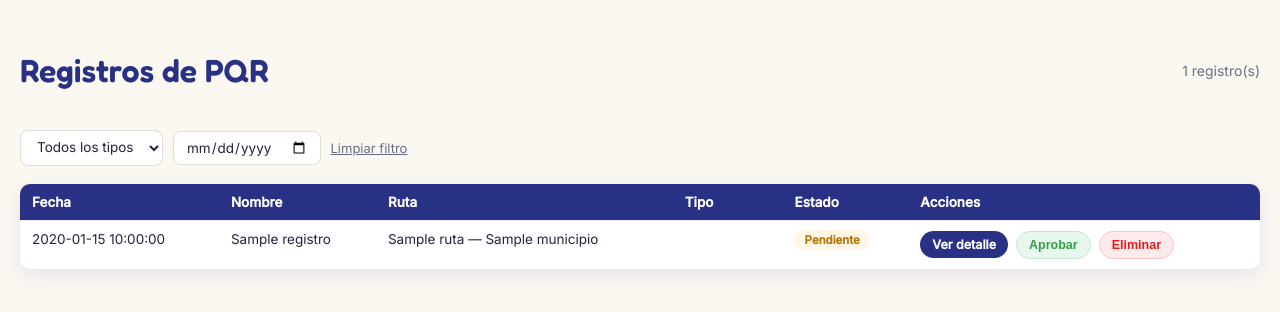
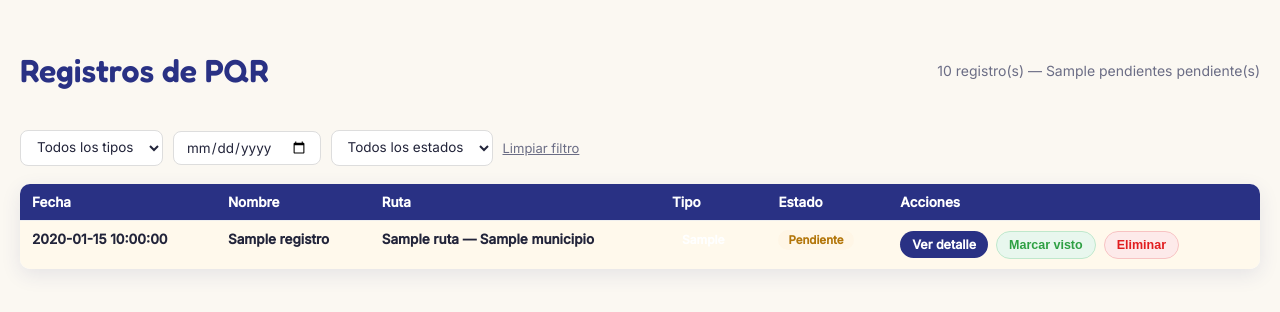
Before and after one commit to cristianpalaciopio19-prog/colombina-te-escucha, a Flask app: template templates/admin.html in a window 1280 px wide. Shown: the top 312 px of the page. Run offline with Flask 3, Linux system fonts and the light colour scheme; the template is opened without the code that fills it: most values are stand-ins (such as "Sample title", 1, 10 or a date in 2020); some libraries are stand-ins or nearby versions.

Commit message:
Diferenciar visualmente PQR pendientes vs vistos en el admin
- Filas pendientes resaltadas con fondo y negrita, vistos atenuados
- Filtro por estado (pendiente/visto) en el panel admin
- Ordenar pendientes primero
- Contador de pendientes junto al total
- Aclarar texto de botones (Marcar visto / Marcar pendiente)

```diff
--- a/app.py
+++ b/app.py
@@ -159,6 +159,7 @@
 
     tipo = request.args.get("tipo", "")
     fecha = request.args.get("fecha", "")
+    estado = request.args.get("estado", "")
 
     condiciones = []
     valores = []
@@ -168,24 +169,35 @@
     if fecha:
         condiciones.append("fecha LIKE %s")
         valores.append(f"{fecha}%")
+    if estado == "pendiente":
+        condiciones.append("aprobado = FALSE")
+    elif estado == "visto":
+        condiciones.append("aprobado = TRUE")
 
     query = "SELECT * FROM pqr"
     if condiciones:
         query += " WHERE " + " AND ".join(condiciones)
-    query += " ORDER BY id DESC"
+    query += " ORDER BY aprobado ASC, id DESC"
 
     db = get_db()
     cur = db.cursor()
     cur.execute(query, tuple(valores))
     registros = cur.fetchall()
     cur.close()
+
+    total = len(registros)
+    pendientes = sum(1 for r in registros if not r["aprobado"])
+
     return render_template(
         "admin.html",
         registros=registros,
         clave=clave,
         filtro_tipo=tipo,
         filtro_fecha=fecha,
+        filtro_estado=estado,
         tipos_pqr_filtro=[t for t in TIPOS_PQR if t != "Queja"],
+        total=total,
+        pendientes=pendientes,
     )
 
 
--- a/templates/admin.html
+++ b/templates/admin.html
@@ -12,6 +12,10 @@
   th, td { padding: 10px 12px; text-align: left; font-size: 13.5px; border-bottom: 1px solid #eee; vertical-align: top; }
   th { background: #293184; color: #fff; font-weight: 600; }
   tr:last-child td { border-bottom: none; }
+  tr.fila-pendiente { background: #fff9ec; font-weight: 600; }
+  tr.fila-pendiente td { color: #22243a; }
+  tr.fila-visto { opacity: 0.6; }
+  tr.fila-visto:hover { opacity: 1; }
   .tag { padding: 3px 10px; border-radius: 999px; font-size: 12px; font-weight: 600; color: #fff; }
   .tag-Petición { background: #4a5cc9; }
   .tag-Queja { background: #e11d1f; }
@@ -60,7 +64,7 @@
 <body>
   <div class="top">
     <h1>Registros de PQR</h1>
-    <span class="count">{{ registros|length }} registro(s)</span>
+    <span class="count">{{ total }} registro(s) — {{ pendientes }} pendiente(s)</span>
   </div>
 
   <form class="filtros" method="GET">
@@ -72,7 +76,12 @@
       {% endfor %}
     </select>
     <input type="date" name="fecha" value="{{ filtro_fecha }}" onchange="this.form.submit()">
-    {% if filtro_tipo or filtro_fecha %}
+    <select name="estado" onchange="this.form.submit()">
+      <option value="">Todos los estados</option>
+      <option value="pendiente" {% if filtro_estado == "pendiente" %}selected{% endif %}>Solo pendientes</option>
+      <option value="visto" {% if filtro_estado == "visto" %}selected{% endif %}>Solo vistos</option>
+    </select>
+    {% if filtro_tipo or filtro_fecha or filtro_estado %}
     <a class="link-limpiar" href="{{ url_for('admin', clave=clave) }}">Limpiar filtro</a>
     {% endif %}
   </form>
@@ -88,7 +97,7 @@
       <th>Acciones</th>
     </tr>
     {% for r in registros %}
-    <tr>
+    <tr class="{{ 'fila-pendiente' if not r['aprobado'] else 'fila-visto' }}">
       <td>{{ r['fecha'] }}</td>
       <td>{{ r['nombre'] }}</td>
       <td>{{ r['ruta'] }} — {{ r['municipio'] }}</td>
@@ -111,9 +120,9 @@
           <input type="hidden" name="fecha" value="{{ filtro_fecha }}">
           <input type="hidden" name="nuevo_estado" value="{{ 'false' if r['aprobado'] else 'true' }}">
           {% if r['aprobado'] %}
-          <button type="submit" class="btn-desaprobar">Desaprobar</button>
+          <button type="submit" class="btn-desaprobar">Marcar pendiente</button>
           {% else %}
-          <button type="submit" class="btn-aprobar">Aprobar</button>
+          <button type="submit" class="btn-aprobar">Marcar visto</button>
           {% endif %}
         </form>
         <form method="POST" action="{{ url_for('admin_eliminar', pqr_id=r['id']) }}" onsubmit="return confirm('¿Eliminar este registro de forma permanente?');">
```
